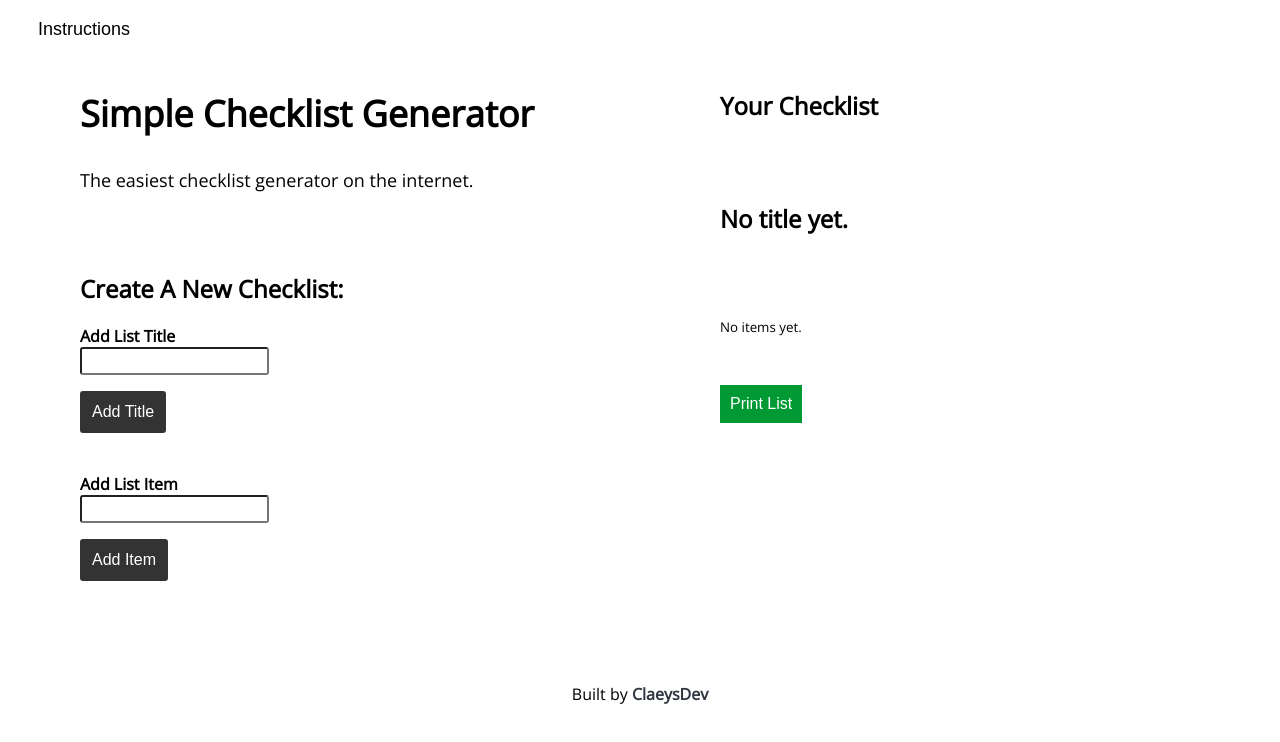
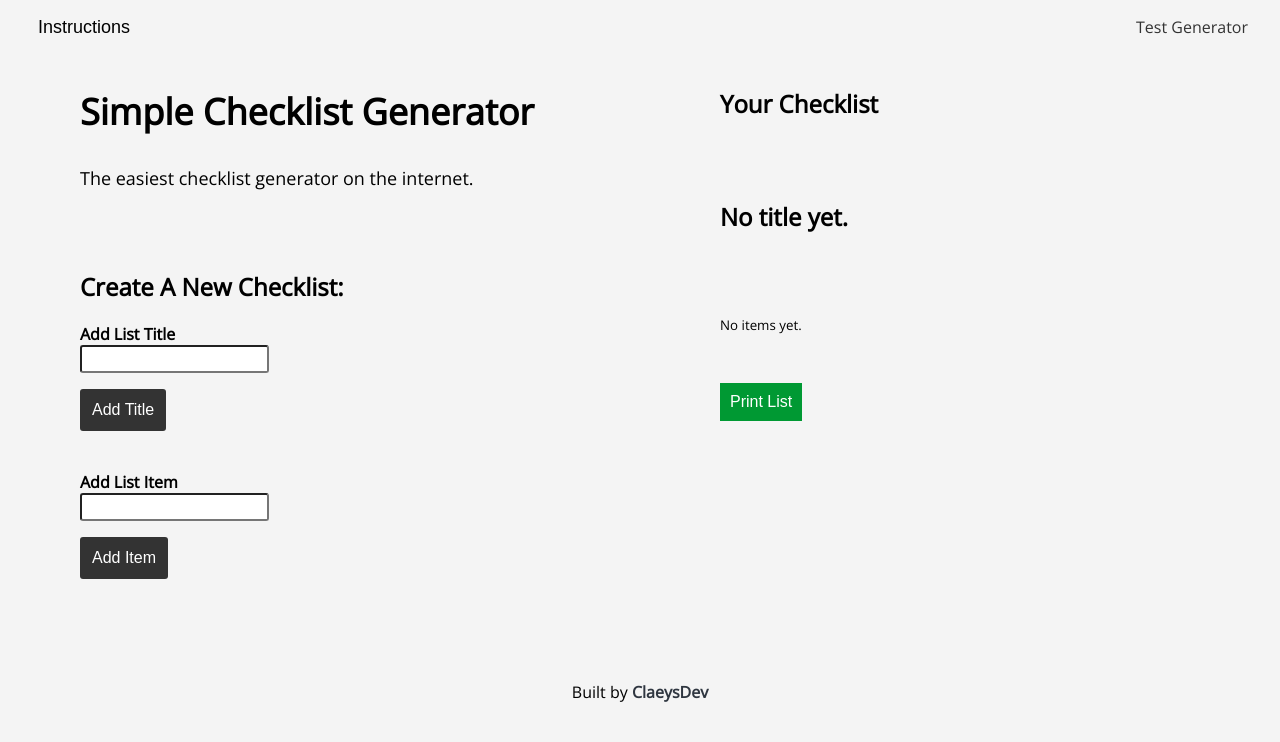
Before and after one commit to jclaey/checklist-generator, a plain HTML site: page index.html in a window 1280 px wide. Shown: the top 742 px of the page. Drawn offline with nearby package versions, Linux system fonts and the light colour scheme.

Commit message:
add link to top of page and change background color

```diff
--- a/index.html
+++ b/index.html
@@ -24,6 +24,7 @@
 <body>
   <div id="instructions-btn-area">
     <button id="instructions-btn">Instructions</button>
+    <a href="https://simpletestgenerator.com">Test Generator</a>
   </div>
   <main>
     <section id="add-list-section">
--- a/scripts/index.js
+++ b/scripts/index.js
@@ -153,3 +153,18 @@ renderList()
 
 addItemBtn.addEventListener('click', createListItem)
 addTitleBtn.addEventListener('click', addTitle)
+
+const questions = [
+  {
+    id: 1,
+    name: 'Anne'
+  },
+  {
+    id: 2,
+    name: 'Anne'
+  }
+]
+
+questions.forEach(question => {
+  console.log(questions.indexOf(question))
+})
--- a/stylesheets/index.css
+++ b/stylesheets/index.css
@@ -17,6 +17,7 @@ body {
   font-family: "Open Sans", sans-serif;
   overflow-x: hidden;
   transition: transform 0.3s ease;
+  background-color: #f4f4f4;
 }
 
 main {
@@ -190,8 +191,13 @@ footer a {
 }
 
 #instructions-btn-area {
-  margin: 1rem 0 0 2rem;
-  font-size: 18px;
+  margin: 1rem 2rem 0 2rem;
+  color: #333;
+  display: flex;
+  justify-content: space-between;
+}
+
+#instructions-btn-area a {
   color: #333;
 }
 
```
